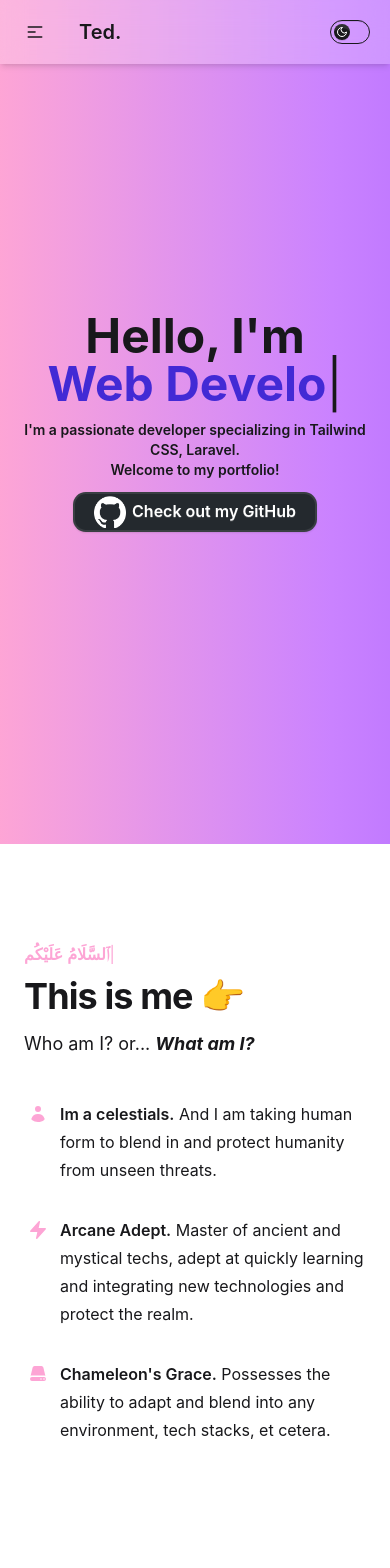
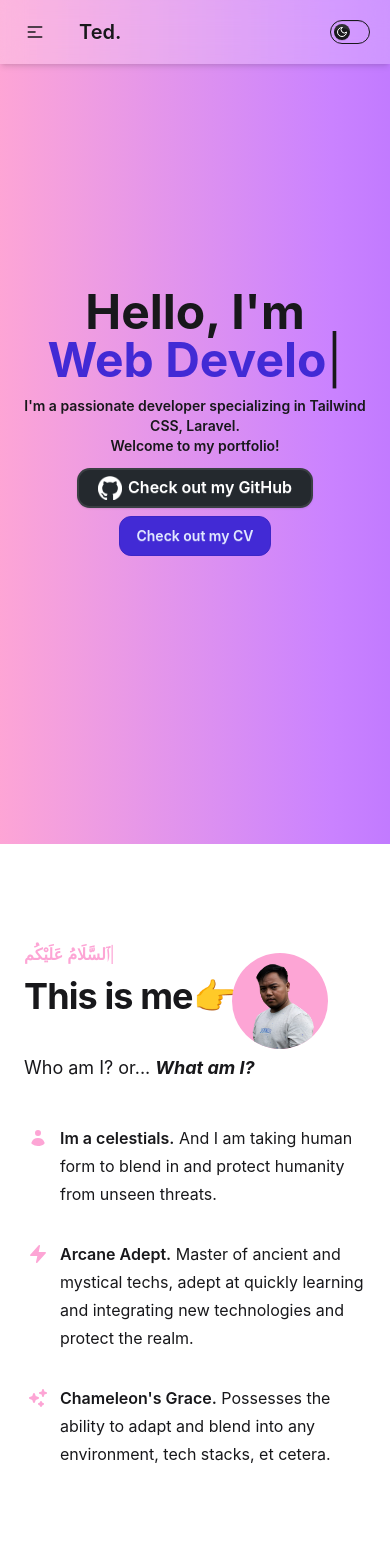
Before and after one commit to teddynanta/vue-project, a Vue app: page /about in a window 390 px wide. Shown: the top 1568 px of the page. Built offline with nearby package versions, Linux system fonts and the light colour scheme.

Commit message:
finishing

```diff
--- a/src/components/layouts/About.vue
+++ b/src/components/layouts/About.vue
@@ -5,7 +5,14 @@
         <div class="lg:pt-4 lg:pr-8">
           <div class="lg:max-w-lg">
             <h2 class="text-base/7 font-semibold text-pink-300 dark:text-primary">{{ displayedText }}<span class="blinking-cursor">|</span></h2>
-            <p class="mt-2 text-4xl font-bold -mb-3 tracking-tight text-pretty text-base-content sm:text-5xl">This is me 👉</p>
+            <p class="mt-2 text-4xl font-bold -mb-3 tracking-tight text-pretty text-base-content sm:text-5xl">This is me👉</p>
+            <div class="avatar -mb-24 lg:hidden">
+              <div class="w-24 relative left-52 -top-16 rounded-full md:left-80 md:w-72 md:mask md:mask-hexagon-2 bg-pink-300 dark:bg-primary">
+                <a href="https://www.instagram.com/teddynnt/" target="_blank" rel="noopener noreferrer">
+                  <img src="/tednnt.png" />
+                </a>
+              </div>
+            </div>
             <p class="mt-6 text-lg/8 text-base-content">Who am I? or... <i><b>What am I?</b></i></p>
             <dl class="mt-10 max-w-xl space-y-8 text-base/7 text-base-content lg:max-w-none">
               <div v-for="feature in features" :key="feature.name" class="relative pl-9">
@@ -31,7 +38,7 @@
 </template>
 
 <script>
-import { UserIcon, BoltIcon, ServerIcon} from '@heroicons/vue/20/solid';
+import { UserIcon, BoltIcon, SparklesIcon} from '@heroicons/vue/20/solid';
 export default {
   data() {
     return {
@@ -50,7 +57,7 @@ export default {
           {
             name: 'Chameleon\'s Grace.',
             description: 'Possesses the ability to adapt and blend into any environment, tech stacks, et cetera.',
-          icon: ServerIcon,
+          icon: SparklesIcon,
         },
       ],
       texts: ['Halo,', 'ٱلسَّلَامُ عَلَيْكُمْ,', 'こんにちは,', 'Bonjour,', 'Hello,', '안녕하세요,', 'Hola,', 'Ciao,', 'Olá,', '你好,', 'Merhaba,', 'नमस्ते,', 'สวัสดี,', 'مرحباً,', 'Chào bạn,', 'Привет,', 'Salut,', 'Hej,', 'Hallo,', 'Hei,', 'Hoi,', 'Hej,', 'Ahoj,', 'Hei,', 'Saluton,', 'Hej,', 'Halo,', 'Hei'],
--- a/src/components/layouts/HeroSection.vue
+++ b/src/components/layouts/HeroSection.vue
@@ -72,9 +72,11 @@ export default {
             Hello, I'm <br> <span class="text-primary dark:text-red-500 font-bold">{{ displayedText }}</span><span class="blinking-cursor">|</span>
           </h1>
           <p class="py-3 text-sm md:text-md text-base-content font-semibold dark:font-normal dark:text-gray-100">I'm a passionate developer specializing in Tailwind CSS, Laravel. <br> Welcome to my portfolio!</p>
-          <!-- <button class="btn btn-accent shining-button">Get Started</button> -->
           <GithubButton />
-      </div>
+          <a href="https://drive.google.com/file/d/1ok_prDlArQE9nx_M5R8RdXopjQdu8qrW/view?usp=sharing" target="_blank">
+            <button class="btn btn-primary dark:bg-red-500 dark:border-red-500 shadow-none absolute mx-auto mt-2 shining-button block rounded-xl">Check out my CV</button>
+          </a>
+        </div>
     </div>
   </div>
 </template>
@@ -132,15 +134,15 @@ export default {
 .shining-button::after {
   content: '';
   position: absolute;
-  top: -50%;
-  left: -50%;
-  width: 200%;
-  height: 200%;
+  top: -10%;
+  left: -90%;
+  width: 350%;
+  height: 350%;
   background: linear-gradient(
     45deg,
-    rgba(255, 255, 255, 0.2) 25%,
+    rgba(255, 255, 255, 0.5) 25%,
     rgba(255, 255, 255, 0) 50%,
-    rgba(255, 255, 255, 0.2) 75%
+    rgba(255, 255, 255, 0.5) 75%
   );
   transform: rotate(45deg);
   animation: shine 3s infinite;
--- a/src/components/layouts/Project.vue
+++ b/src/components/layouts/Project.vue
@@ -1,17 +1,17 @@
 <template>
   <section class="py-10 bg-base-100">
     <div class="container mx-auto px-4">
-      <h2 class="text-4xl font-bold text-center text-indigo-600 mb-8">My Projects 🔥</h2>
+      <h2 class="text-4xl font-bold text-center text-pink-300 dark:text-primary mb-8">My Projects 🔥</h2>
       <div class="grid md:grid-cols-2 lg:grid-cols-3 gap-6">
         <div v-for="project in projects" :key="project.id" class="card bg-base-200 dark:bg-base-300 shadow-xl">
           <figure>
             <img :src="project.image" :alt="project.title" class="rounded-t-xl object-cover h-48 w-full" />
           </figure>
           <div class="card-body">
-            <h3 class="card-title text-secondary">{{ project.title }}</h3>
+            <h3 class="card-title text-secondary dark:text-primary">{{ project.title }}</h3>
             <p class="text-base-content">{{ project.description }}</p>
             <div class="card-actions justify-end">
-              <a :href="project.link" target="_blank" class="btn btn-primary">View Project</a>
+              <a :href="project.link" target="_blank" class="btn btn-secondary dark:btn-primary">View Project</a>
             </div>
           </div>
         </div>
--- a/src/components/layouts/TechStack.vue
+++ b/src/components/layouts/TechStack.vue
@@ -1,7 +1,7 @@
 <template>
   <section class="py-12 bg-base-100">
     <div class="container relative mx-auto px-6">
-      <div class="absolute h-10 w-60 left-[33%] skew-x-6 z-10 -skew-y-3 bg-pink-300 dark:bg-indigo-600"></div>
+      <div class="absolute h-10 w-60 xs:left-52 sm:left-92 md:left-[28%] lg:left-[30%] xl:left-[33%] skew-x-6 z-10 -skew-y-3 bg-pink-300 dark:bg-indigo-600"></div>
       <h2 class="text-3xl font-bold text-center -skew-y-3 z-20 relative text-base-content mb-8">
         Tech I Use 👇
       </h2>
@@ -9,7 +9,7 @@
         <div
           v-for="tech in techStack"
           :key="tech.name"
-          class="tech-card flex flex-col items-center p-6 bg-base-200 dark:bg-base-300 rounded-lg shadow-md cursor-pointer transition-all duration-300 ease-in-out hover:scale-105 hover:rotate-2 hover:shadow-glow"
+          class="tech-card flex flex-col items-center p-6 bg-base-200 dark:bg-base-300 rounded-lg shadow-md cursor-pointer transition-all duration-300 ease-in-out hover:scale-105 hover:rotate-2 dark:hover:shadow-[0_0_15px_rgba(99,102,241,0.5)] not-dark:hover:shadow-[0_0_15px_rgba(253,165,213,0.5)]"
         >
           <img :src="tech.logo" :alt="tech.name" class="h-12 w-12 mb-4" />
           <span class="text-lg font-semibold text-gray-700 dark:text-gray-200">
@@ -43,6 +43,6 @@ export default {
 <style scoped>
 /* Custom glow effect */
 .hover\:shadow-glow:hover {
-  box-shadow: 0 0 15px rgba(99, 102, 241, 0.5); /* Adjust the color and intensity as needed */
+  box-shadow: 0 0 15px rgba(253, 165, 213, 1); /* Adjust the color and intensity as needed */
 }
 </style>
--- a/src/components/partials/GithubButton.vue
+++ b/src/components/partials/GithubButton.vue
@@ -5,7 +5,7 @@ import GithubIcon from '../icons/GithubIcon.vue';
 <template>
   <a href="https://github.com/teddynanta" target="_blank" rel="noopener noreferrer">
     <button class="btn github-button">
-      <img src="/github.png" class="h-8 w-8" alt="">
+      <img src="/github.png" class="h-6 w-6" alt="">
       Check out my GitHub
     </button>
   </a>
```
